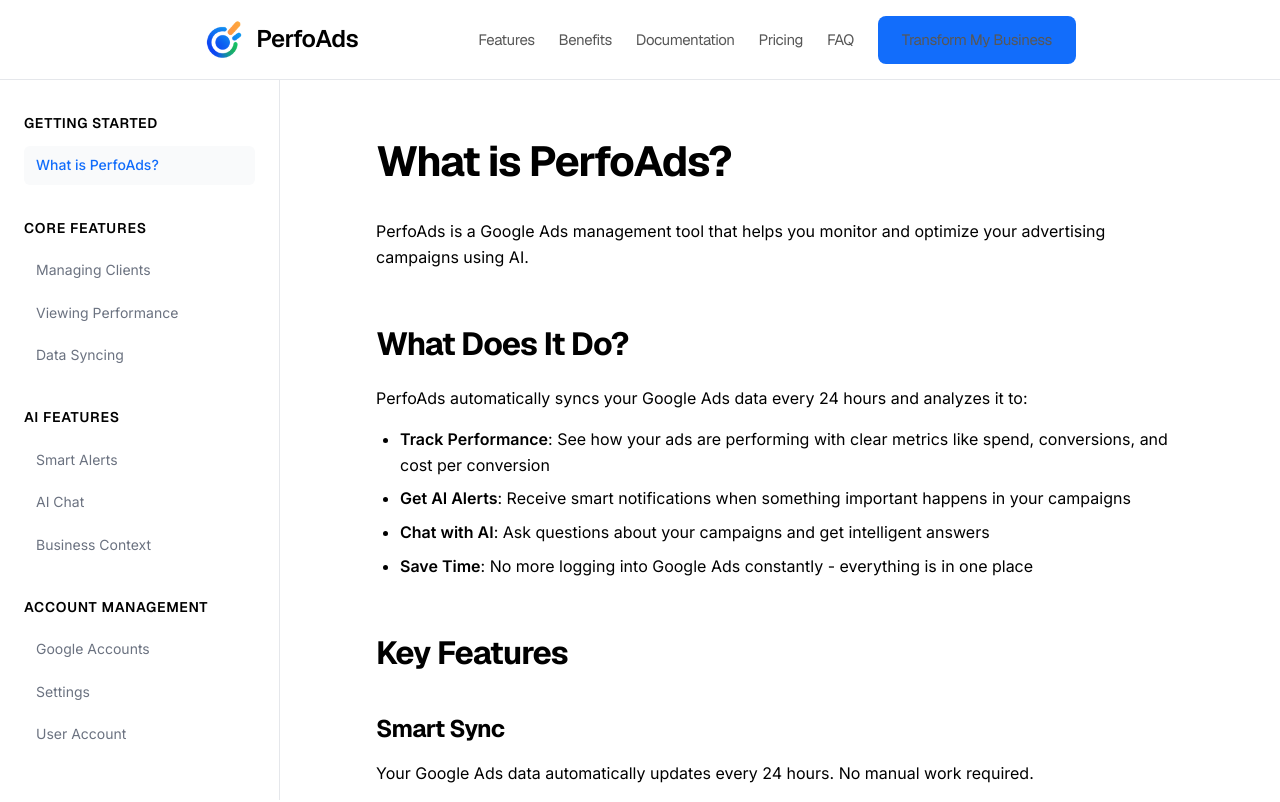
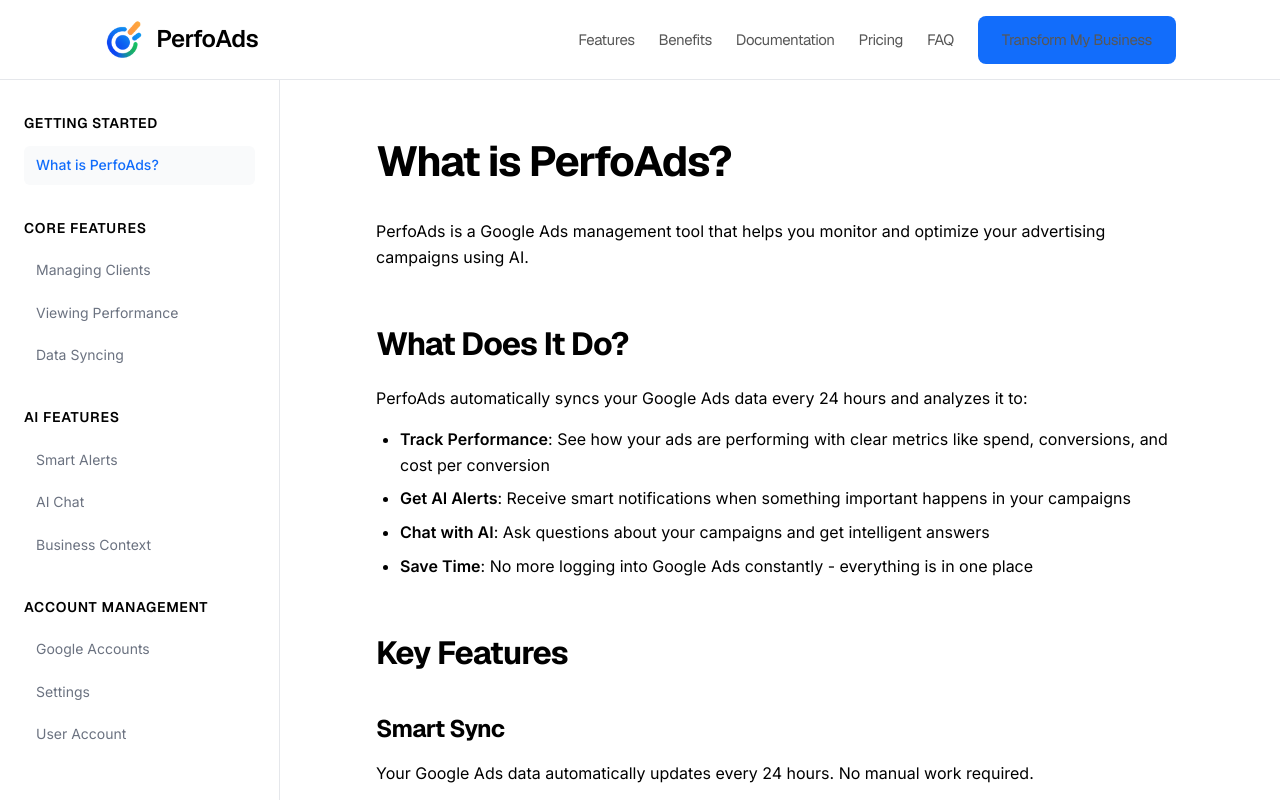
Before and after one commit to vilovibe/perfoads-docs, a website: page index.html in a window 1280 px wide. Shown: the top 802 px of the page. Drawn offline with nearby package versions, Linux system fonts and the light colour scheme.

Commit message:
fix: Add 200px left padding to navigation menu for logo positioning

```diff
--- a/index.html
+++ b/index.html
@@ -85,6 +85,7 @@
             display: flex;
             align-items: center;
             gap: 24px;
+            padding-left: 200px;
         }
 
         .header-nav a {
```
Also changed, not shown: TEMPLATE.html (+1 -0 lines), ai-chat.html (+1 -0 lines), business-context.html (+1 -0 lines), data-syncing.html (+1 -0 lines), google-accounts.html (+1 -0 lines), managing-clients.html (+1 -0 lines), settings.html (+1 -0 lines), smart-alerts.html (+1 -0 lines), user-account.html (+1 -0 lines), viewing-performance.html (+1 -0 lines), what-is-perfoads.html (+1 -0 lines).
